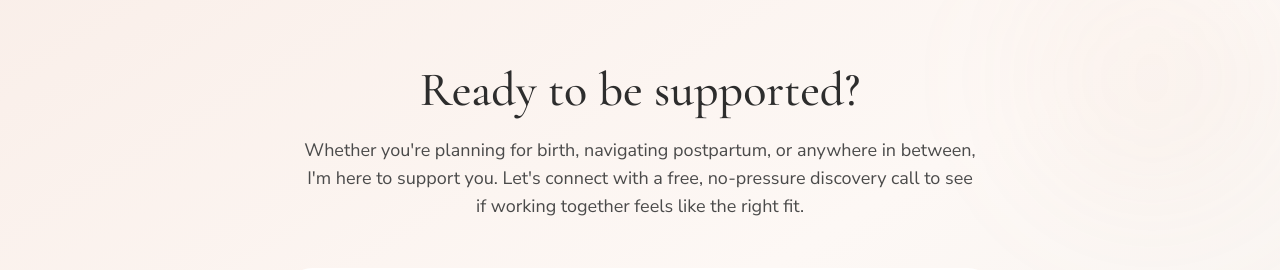
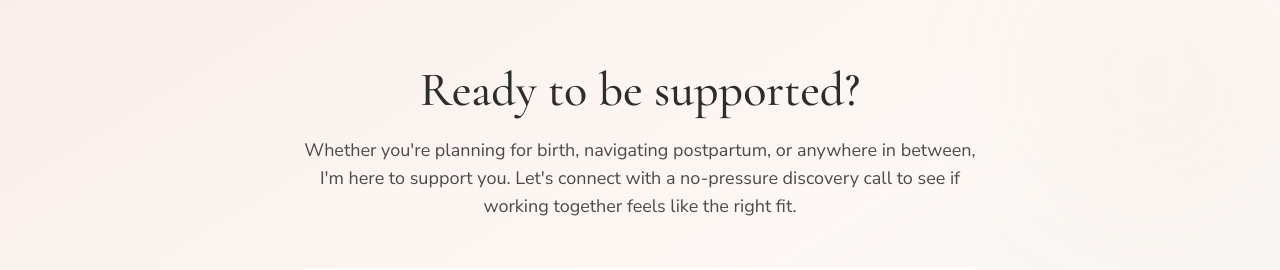
Before and after one commit to carepairdoula/carepairdoula, a React (Vite) app: page / in a window 1280 px wide. Shown: the part 9100-9370 px from the top of the page. Built offline with nearby package versions, Linux system fonts and the light colour scheme.

Commit message:
Update Contact.jsx

```diff
--- a/src/components/Contact.jsx
+++ b/src/components/Contact.jsx
@@ -22,7 +22,7 @@ export default function Contact() {
             Ready to be supported?
           </h2>
           <p className="text-lg text-charcoal-light max-w-2xl mx-auto">
-            Whether you're planning for birth, navigating postpartum, or anywhere in between, I'm here to support you. Let's connect with a free, no-pressure discovery call to see if working together feels like the right fit.
+            Whether you're planning for birth, navigating postpartum, or anywhere in between, I'm here to support you. Let's connect with a no-pressure discovery call to see if working together feels like the right fit.
           </p>
         </motion.div>
 
@@ -66,18 +66,8 @@ export default function Contact() {
               className="inline-flex items-center justify-center gap-2 bg-coral hover:bg-coral-dark text-white py-4 px-8 rounded-full font-medium transition-all duration-300 hover:shadow-xl hover:shadow-coral/25 no-underline"
             >
               Schedule a Free Consult
-              <svg
-                className="w-5 h-5"
-                fill="none"
-                stroke="currentColor"
-                viewBox="0 0 24 24"
-              >
-                <path
-                  strokeLinecap="round"
-                  strokeLinejoin="round"
-                  strokeWidth={2}
-                  d="M17 8l4 4m0 0l-4 4m4-4H3"
-                />
+              <svg className="w-5 h-5" fill="none" stroke="currentColor" viewBox="0 0 24 24">
+                <path strokeLinecap="round" strokeLinejoin="round" strokeWidth={2} d="M17 8l4 4m0 0l-4 4m4-4H3" />
               </svg>
             </a>
           </div>
```
